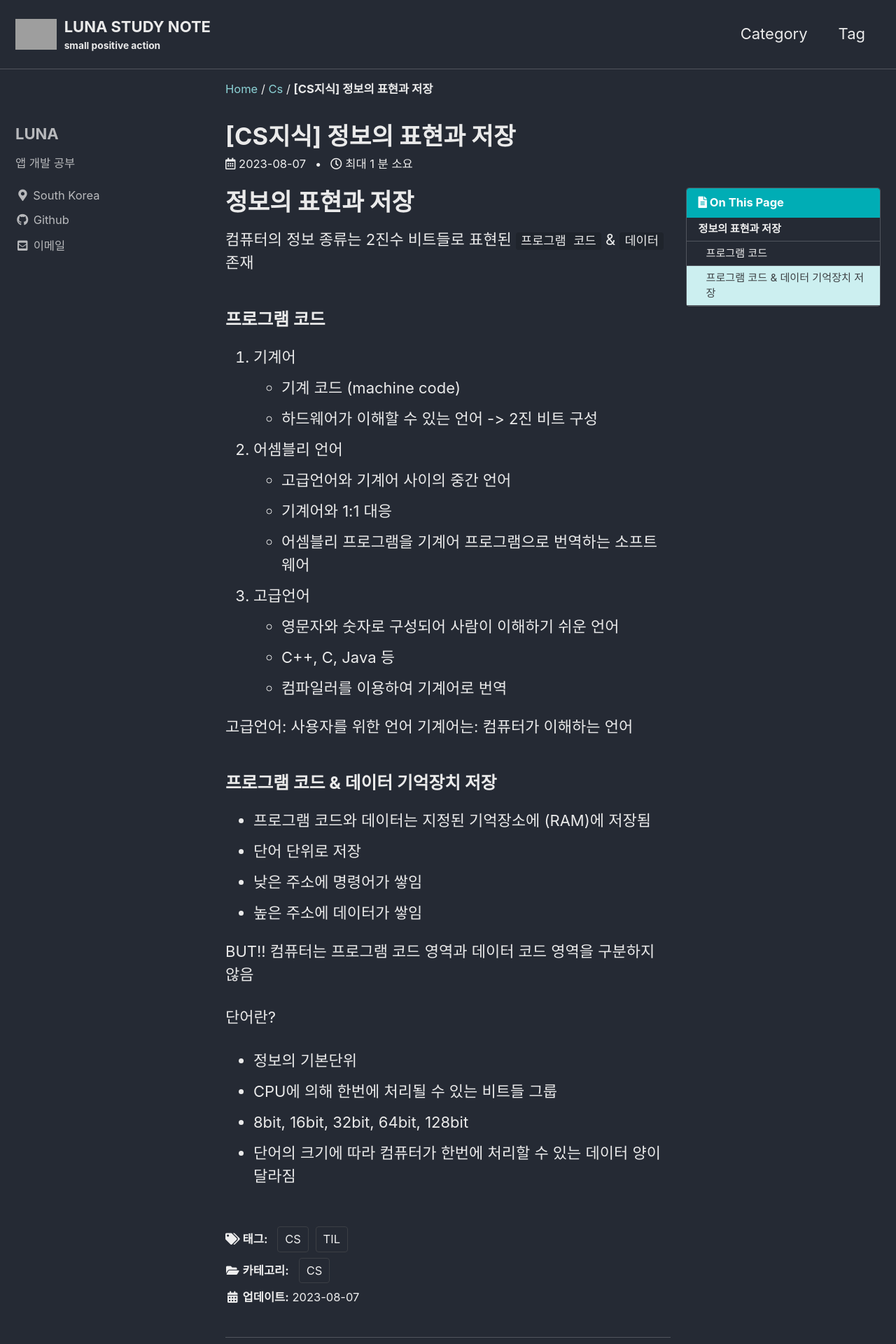
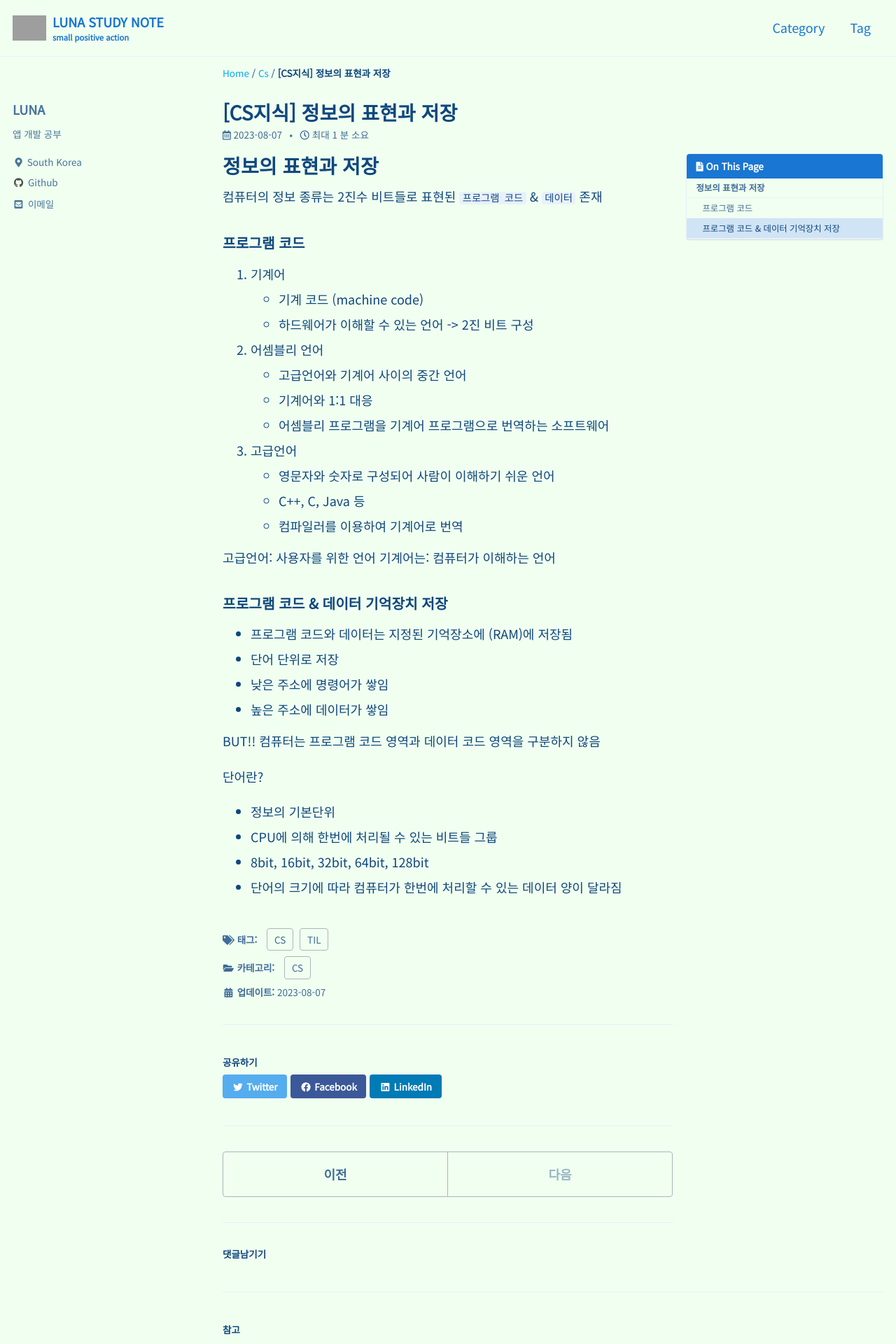
Before and after one commit to Luna828/Luna828.github.io, a Jekyll site: the page built from _posts/2023-08-07-정보의표현과저장.md, in a window 1280 px wide. Shown: the top 1920 px of the page at 70% size. Built offline with Jekyll 4.4.1, drawn with Linux system fonts in a browser that asks for light colours; cached includes are drawn as plain includes; comment, search, counter and statistics services are not loaded; grey boxes are pictures that could not be loaded.

Commit message:
Update main.scss
글꼴 변경 및 글꼴 크기 변경

```diff
--- a/assets/css/main.scss
+++ b/assets/css/main.scss
@@ -1,9 +1,42 @@
 ---
 # Only the main Sass file needs front matter (the dashes are enough)
-search: false
 ---
 
+// https://mmistakes.github.io/minimal-mistakes/docs/stylesheets/#customizing
+$sans-serif: 'Noto Sans KR';
+$monospace: 'Ubuntu Mono';
+$type-size-4-5: 1.12em !default; // Ubuntu Mono is a bit small
+
 @charset "utf-8";
+@import "minimal-mistakes/skins/aqua"; // skin
+@import "minimal-mistakes";
 
-@import "minimal-mistakes/skins/{{ site.minimal_mistakes_skin | default: 'default' }}"; // skin
-@import "minimal-mistakes"; // main partials
+@import url(https://fonts.googleapis.com/css?family=Noto+Sans+KR|Ubuntu+Mono);
+
+// https://github.com/mmistakes/minimal-mistakes/issues/1219
+html {
+  font-size: 12px; // change to whatever
+
+  @include breakpoint($medium) {
+    font-size: 14px; // change to whatever
+  }
+
+  @include breakpoint($large) {
+    font-size: 16px; // change to whatever
+  }
+
+  @include breakpoint($x-large) {
+    font-size: 18px; // change to whatever
+  }
+}
+
+.highlight {
+  font-family: $monospace;
+  font-size: $type-size-4-5;
+}
+
+.language-plaintext {
+  font-family: $monospace;
+  font-size: $type-size-5;
+  background: #c0ffee;
+}
```
